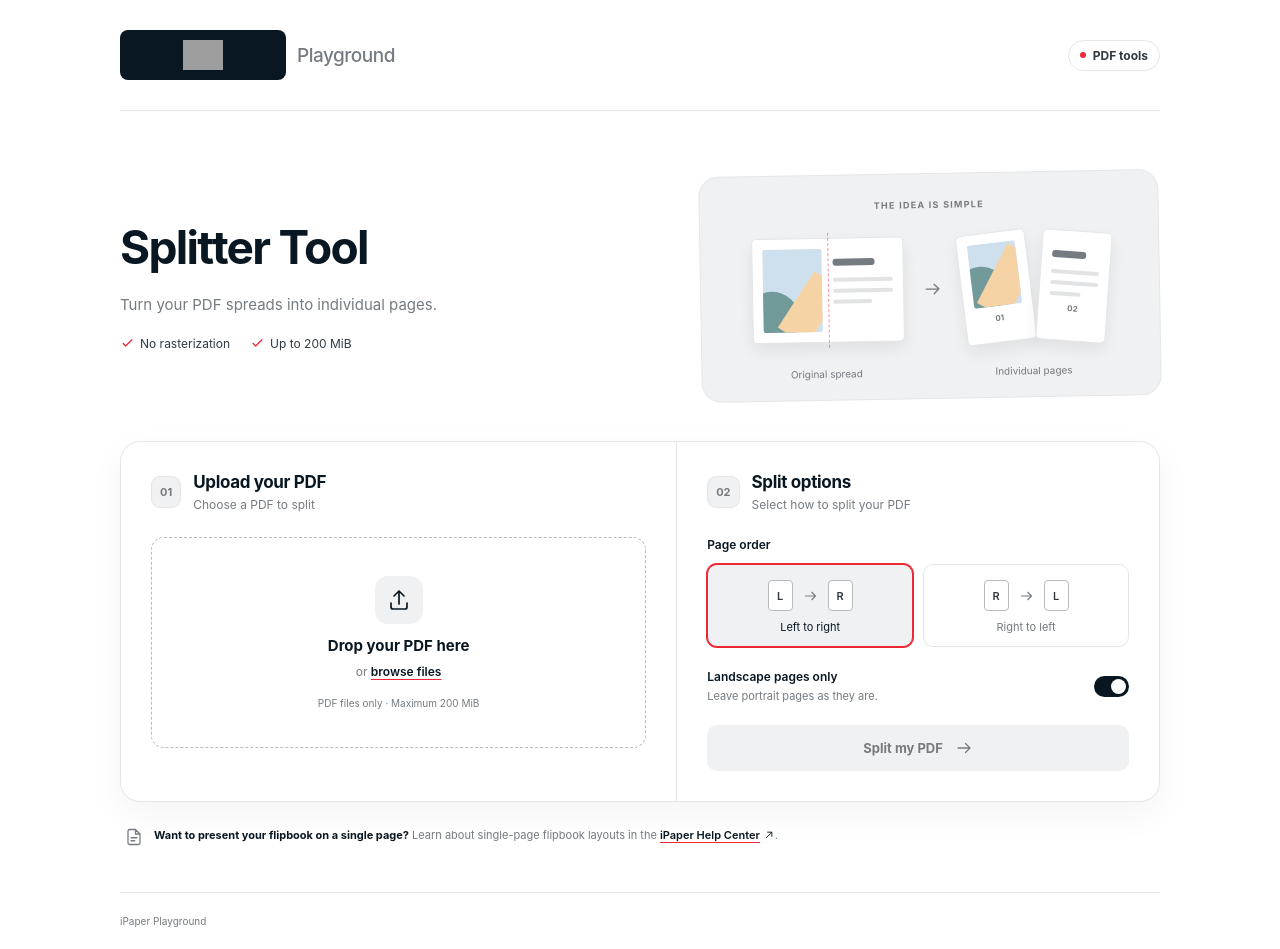
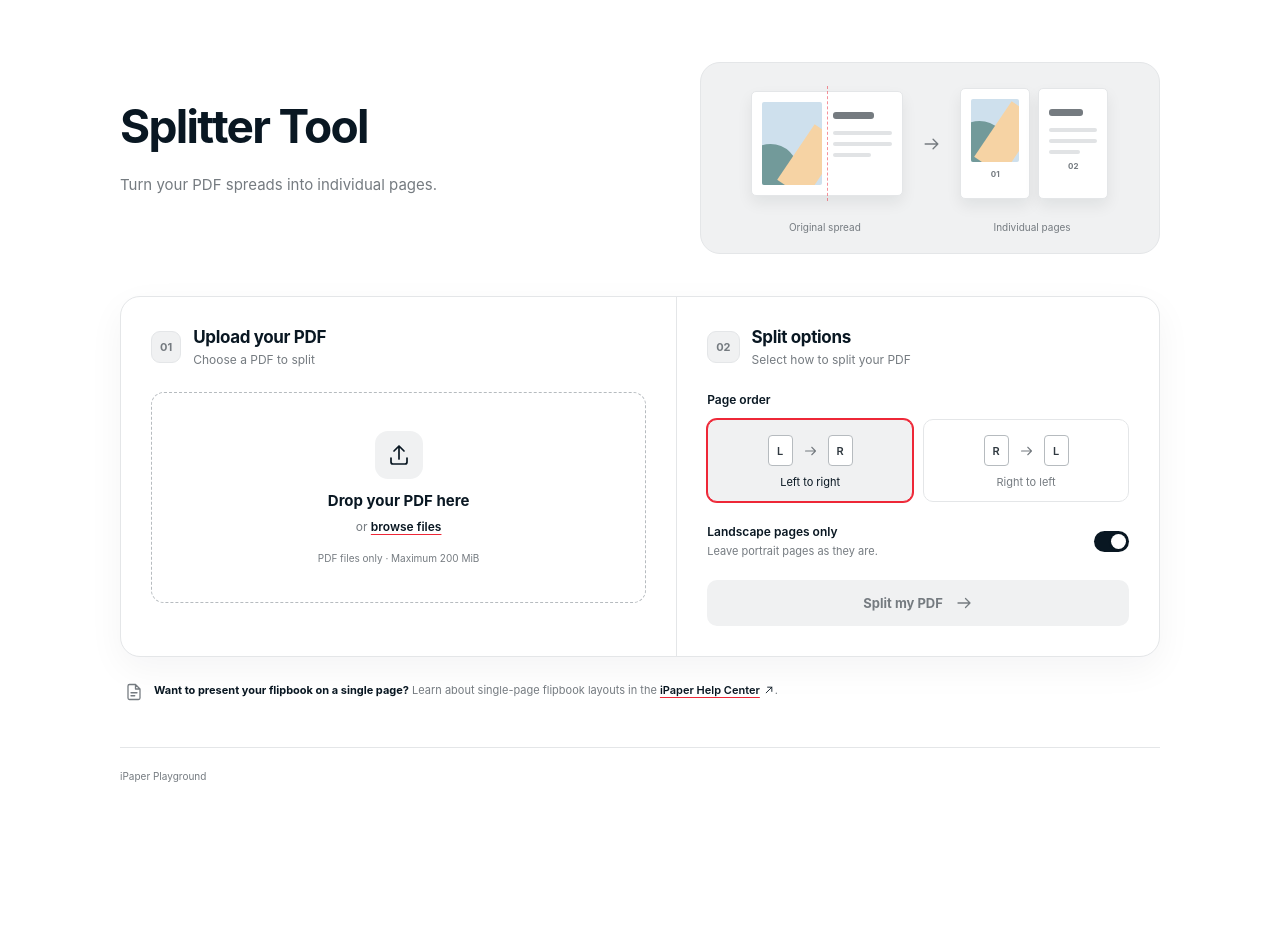
Before and after one commit to mr-gawnz/pdf-splitter-poc, a plain HTML site: page static/index.html in a window 1280 px wide. After the commit the page ends 804 px from the top, so only its background shows below. Drawn offline with Linux system fonts and the light colour scheme; files that its build step writes are made by us from their sources; grey boxes are pictures that could not be loaded.

Commit message:
Simplify page header and straighten hero illustration

```diff
--- a/static/index.html
+++ b/static/index.html
@@ -5,8 +5,8 @@
   <meta name="viewport" content="width=device-width, initial-scale=1">
   <meta name="theme-color" content="#FFFFFF">
   <title>Splitter Tool · iPaper Playground</title>
-  <link rel="stylesheet" href="static/styles.css?v=4">
-  <script src="static/app.js?v=4" defer></script>
+  <link rel="stylesheet" href="static/styles.css?v=5">
+  <script src="static/app.js?v=5" defer></script>
 </head>
 <body>
   <svg class="icon-library" xmlns="http://www.w3.org/2000/svg" aria-hidden="true">
@@ -17,19 +17,13 @@
     <symbol id="icon-check" viewBox="0 0 24 24"><path d="m5 12 4 4L19 6"/></symbol>
   </svg>
   <div class="shell">
-    <header class="site-header">
-      <a class="brand" href="./" aria-label="iPaper Playground home"><span class="brand-logo-frame"><img class="brand-logo" src="https://3472184593-files.gitbook.io/~/files/v0/b/gitbook-x-prod.appspot.com/o/spaces%2FW0UCgeNLp5UrqOZTjvsN%2Flogo%2FoWgZBPBgtqoknbm1rgdk%2FLogo_Horizontal_RW.svg?alt=media&amp;token=c61d0b9f-4088-4622-8860-6155d7a256da" alt="iPaper" width="136" height="30"><span class="brand-logo-fallback" hidden aria-hidden="true">iPaper</span></span><span class="brand-light">Playground</span></a>
-      <span class="environment-badge"><span></span>PDF tools</span>
-    </header>
     <main>
       <section class="hero" aria-labelledby="page-title">
         <div>
           <h1 id="page-title">Splitter Tool</h1>
           <p class="hero-description">Turn your PDF spreads into individual pages.</p>
-          <div class="feature-list"><span><svg><use href="#icon-check"/></svg>No rasterization</span><span><svg><use href="#icon-check"/></svg>Up to 200 MiB</span></div>
         </div>
         <div class="illustration" aria-label="Example: a landscape spread becomes two half-width pages">
-          <span class="illustration-label">THE IDEA IS SIMPLE</span>
           <div class="paper-flow" aria-hidden="true">
             <div class="spread paper"><div class="paper-art"><span></span></div><div class="paper-type"><i></i><i></i><i></i><i></i></div><div class="cut-line"></div></div>
             <svg class="flow-arrow"><use href="#icon-arrow"/></svg>
--- a/static/styles.css
+++ b/static/styles.css
@@ -8,22 +8,10 @@ button, a { touch-action: manipulation; }
 svg { width: 24px; height: 24px; fill: none; stroke: currentColor; stroke-width: 1.7; stroke-linecap: round; stroke-linejoin: round; flex-shrink: 0; }
 .icon-library { position: absolute; width: 0; height: 0; overflow: hidden; }
 .shell { max-width: 1120px; margin: 0 auto; padding: 0 40px; }
-.site-header { display: flex; align-items: center; justify-content: space-between; padding: 30px 0; border-bottom: 1px solid var(--line); }
-.brand { display: flex; align-items: center; gap: 11px; color: inherit; text-decoration: none; font-weight: 750; font-size: 19px; letter-spacing: -.5px; }
-.brand-light { color: var(--muted); font-weight: 450; }
-.brand-logo-frame { display: flex; align-items: center; padding: 10px 15px; background: var(--ink); color: white; border-radius: 8px; }
-.brand-logo-fallback { display: flex; align-items: center; width: 136px; height: 30px; font-size: 22px; font-weight: 700; }
-.brand-logo { display: block; width: 136px; height: 30px; object-fit: contain; color: white; font-weight: 700; }
-.environment-badge { display: inline-flex; align-items: center; gap: 7px; font-size: 12px; font-weight: 650; color: #303940; border: 1px solid #e4e6e8; background: #FFFFFF; padding: 7px 11px; border-radius: 30px; }
-.environment-badge span { width: 6px; height: 6px; background: var(--accent); border-radius: 50%; }
 .hero { min-width: 0; display: grid; grid-template-columns: 1.15fr 1fr; align-items: center; gap: 50px; padding: 62px 0 42px; }
 h1 { font-size: clamp(32px, 4vw, 46px); line-height: 1.14; letter-spacing: -1.7px; font-weight: 750; margin: 0 0 18px; }
 .hero-description { color: var(--muted); max-width: 430px; font-size: 15px; line-height: 1.8; margin: 0 0 18px; }
-.feature-list { display: flex; gap: 20px; font-size: 12px; color: #303940; }
-.feature-list span { display: flex; align-items: center; gap: 5px; }
-.feature-list svg { width: 15px; height: 15px; color: var(--accent); stroke-width: 2; }
-.illustration { min-width: 0; padding: 25px 22px 20px; border: 1px solid #e4e6e8; border-radius: 20px; background: #F0F1F2; transform: rotate(-1deg); }
-.illustration-label { display: block; color: #757B80; font-size: 9px; letter-spacing: .14em; font-weight: 750; text-align: center; margin-bottom: 23px; }
+.illustration { min-width: 0; padding: 25px 22px 20px; border: 1px solid #e4e6e8; border-radius: 20px; background: #F0F1F2; }
 .paper-flow { display: flex; align-items: center; justify-content: center; gap: 19px; }
 .paper { background: white; border: 1px solid #e4e6e8; box-shadow: 0 7px 15px #09172212; position: relative; padding: 10px; border-radius: 5px; }
 .spread { width: 152px; height: 105px; display: grid; grid-template-columns: 1fr 1fr; gap: 11px; }
@@ -38,8 +26,6 @@ h1 { font-size: clamp(32px, 4vw, 46px); line-height: 1.14; letter-spacing: -1.7p
 .flow-arrow { color: #757B80; width: 19px; }
 .halves { display: flex; gap: 8px; }
 .half { width: 70px; height: 111px; }
-.half:first-child { transform: rotate(-6deg); }
-.half:last-child { transform: rotate(5deg); }
 .half b { font-size: 8px; color: #757B80; display: block; margin-top: 7px; text-align: center; }
 .illustration-captions { display: flex; justify-content: space-around; color: #757B80; font-size: 10px; margin-top: 22px; }
 .workspace { display: grid; grid-template-columns: 1.15fr 1fr; background: white; border-radius: 20px; border: 1px solid var(--line); box-shadow: 0 12px 36px #0917220c; overflow: hidden; }
@@ -118,7 +104,7 @@ legend { font-weight: 600; font-size: 12px; margin-bottom: 12px; padding: 0; }
 footer { display: flex; justify-content: space-between; border-top: 1px solid var(--line); padding: 22px 0; margin-top: 42px; font-size: 10px; color: #757B80; }
 a:focus-visible, button:focus-visible { outline: 3px solid #09172250; outline-offset: 4px; }
 @media (max-width: 850px) { .hero { gap: 20px; } .paper-flow { gap: 10px; } .illustration { padding: 20px 12px; } .spread { width: 120px; } .half { width: 56px; padding: 8px; } .upload-panel, .options-panel { padding: 24px; } }
-@media (max-width: 680px) { .shell { padding: 0 20px; } .site-header { padding: 22px 0; } .brand { font-size: 16px; } .environment-badge { font-size: 10px; } .hero { grid-template-columns: 1fr; padding: 36px 0 26px; gap: 26px; } h1 { font-size: 36px; } .hero-description { max-width: none; } .illustration { transform: none; padding: 20px; } .paper-flow { gap: 23px; } .spread { width: 152px; } .half { width: 70px; } .workspace { grid-template-columns: 1fr; } .options-panel { border-left: 0; border-top: 1px solid var(--line); } .drop-label { min-height: 185px; } .result { flex-wrap: wrap; padding: 20px; } .download-button { width: 100%; margin-top: 5px; } footer { margin-top: 30px; gap: 12px; } }
+@media (max-width: 680px) { .shell { padding: 0 20px; } .hero { grid-template-columns: 1fr; padding: 36px 0 26px; gap: 26px; } h1 { font-size: 36px; } .hero-description { max-width: none; } .illustration { padding: 20px; } .paper-flow { gap: 23px; } .spread { width: 152px; } .half { width: 70px; } .workspace { grid-template-columns: 1fr; } .options-panel { border-left: 0; border-top: 1px solid var(--line); } .drop-label { min-height: 185px; } .result { flex-wrap: wrap; padding: 20px; } .download-button { width: 100%; margin-top: 5px; } footer { margin-top: 30px; gap: 12px; } }
 @media (max-width: 480px) { .paper-flow { gap: 13px; } .spread { width: 120px; } .half { width: 55px; } }
-@media (max-width: 380px) { .shell { padding: 0 14px; } .brand-light { display: none; } .illustration { padding: 18px 14px; } .paper-flow { gap: 8px; } .spread { width: 108px; } .half { width: 50px; } .upload-panel, .options-panel { padding: 20px; } }
+@media (max-width: 380px) { .shell { padding: 0 14px; } .illustration { padding: 18px 14px; } .paper-flow { gap: 8px; } .spread { width: 108px; } .half { width: 50px; } .upload-panel, .options-panel { padding: 20px; } }
 @media (prefers-reduced-motion: reduce) { *, *::before, *::after { transition: none !important; animation-duration: 2s !important; } }
```
Also changed, not shown: static/app.js (+0 -12 lines).
